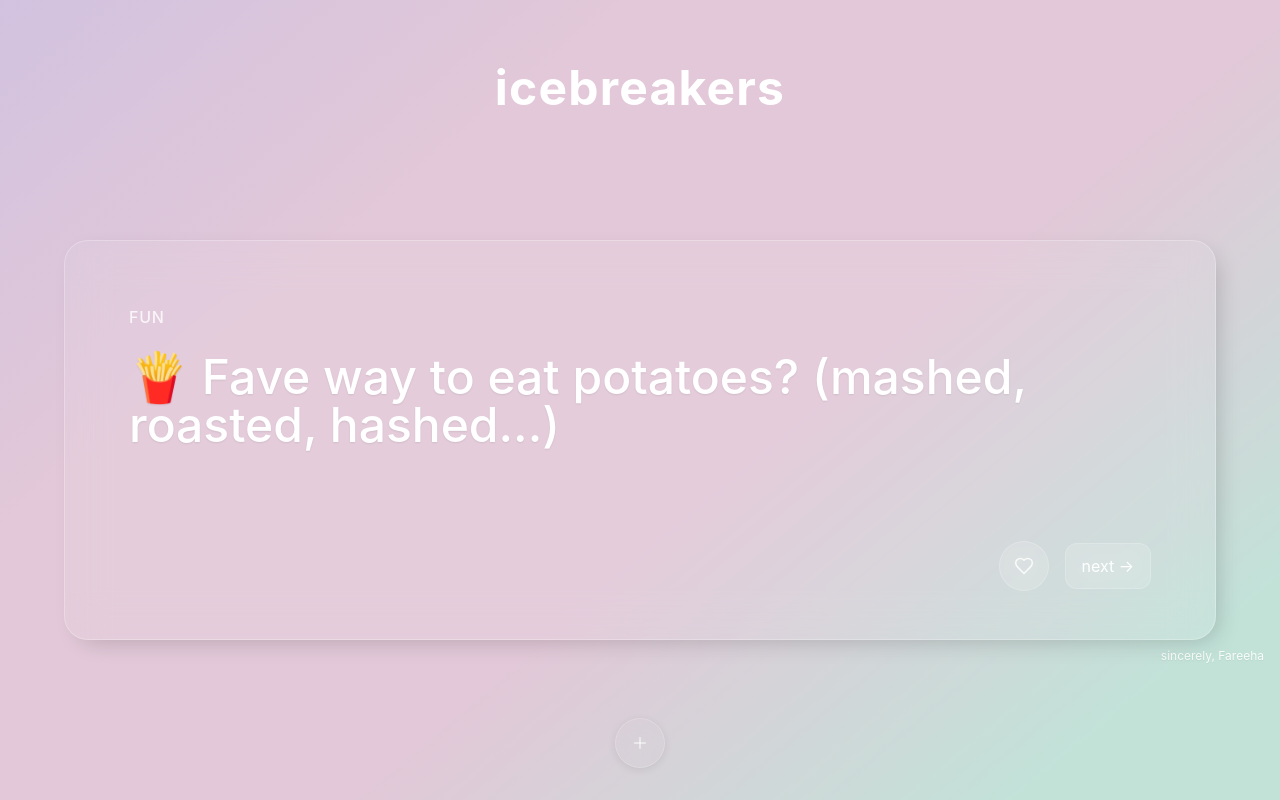
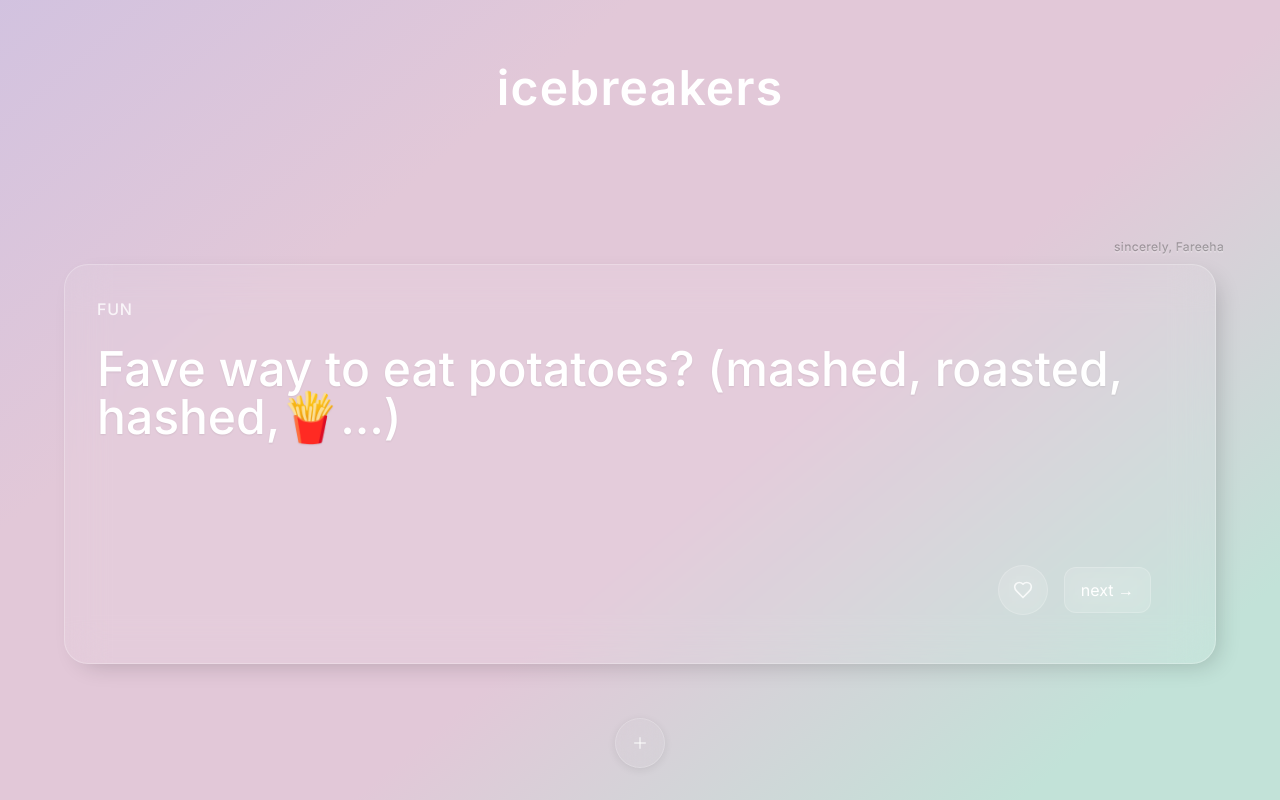
Before and after one commit to fareeha-s/icebreakers, a React (Vite) app: page / in a window 1280 px wide. Built offline with nearby package versions, Linux system fonts and the light colour scheme.

Commit message:
UI improvements: adjusted signature styling with engraved text effect and fixed font consistency

```diff
--- a/index.html
+++ b/index.html
@@ -3,6 +3,9 @@
   <head>
     <meta charset="UTF-8" />
     <link rel="icon" type="image/svg+xml" href="./vite.svg" />
+    <link rel="preconnect" href="https://fonts.googleapis.com">
+    <link rel="preconnect" href="https://fonts.gstatic.com" crossorigin>
+    <link href="https://fonts.googleapis.com/css2?family=Inter:wght@300;400;500;600&display=swap" rel="stylesheet">
     <meta name="viewport" content="width=device-width, initial-scale=1.0" />
     <title>Icebreakers</title>
   </head>
--- a/src/App.tsx
+++ b/src/App.tsx
@@ -4,6 +4,7 @@ import { icebreakers, type Icebreaker } from './data/icebreakers';
 import IcebreakerCard from './components/IcebreakerCard';
 import Sidebar from './components/Sidebar';
 import { ThemePicker } from './components/ThemePicker';
+import Signature from './components/Signature';
 
 function App() {
   const [currentIcebreaker, setCurrentIcebreaker] = useState<Icebreaker>(() => {
@@ -145,9 +146,10 @@ function App() {
         </h1>
 
         {/* Card container moves up smoothly but not centered anymore */}
-        <div className={`flex justify-center transition-all duration-300 ease-in-out
+        <div className={`flex flex-col items-center transition-all duration-300 ease-in-out
           ${isSidebarOpen ? 'mt-[20vh]' : 'mt-[30vh]'}
         `}>
+          <Signature />
           <IcebreakerCard
             icebreaker={currentIcebreaker}
             isFavorite={favorites.some((fav) => fav.id === currentIcebreaker.id)}
@@ -158,10 +160,11 @@ function App() {
 
         {/* Sidebar slides up */}
         <div
-          className={`fixed bottom-0 left-0 right-0 h-[35vh] glass-sidebar
+          className={`fixed bottom-0 left-0 right-0
+            ${isSidebarOpen ? 'h-[30vh] translate-y-0' : 'h-[30vh] translate-y-full'}
+            glass-sidebar
             transition-transform duration-300 ease-in-out z-40
-            ${isSidebarOpen ? 'translate-y-0' : 'translate-y-full'}
-            ${!hasAnimatedOnce && isSidebarOpen ? '[animation:slideUp_0.3s_ease-out]' : ''}`}
+            max-h-[calc(100vh-45vh)]`}
         >
           <Sidebar
             history={history}
--- a/src/components/IcebreakerCard.tsx
+++ b/src/components/IcebreakerCard.tsx
@@ -15,8 +15,13 @@ export default function IcebreakerCard({
   isFavorite,
 }: IcebreakerCardProps) {
   return (
-    <div className="w-[90vw] max-w-[1200px] h-[400px] sm:h-[400px] @media (max-height: 667px) { h-[250px] }">
-      <div className="glass-card w-full h-full px-8 pt-8 pb-8 md:px-12 md:pt-12 md:pb-10 lg:px-16 lg:pt-16 lg:pb-12 relative @media (max-height: 667px) { px-6 pt-6 pb-6 }">
+    <div className="w-[90vw] max-w-[1200px]
+      h-[250px]
+      sm:h-[300px]
+      md:h-[400px]">
+      <div className="glass-card w-full h-full
+        px-6 pt-6 pb-6
+        sm:px-8 sm:pt-8 sm:pb-8">
         <div>
           <span className="text-base text-white/80 uppercase tracking-wider font-medium">
             {icebreaker.category}
@@ -61,17 +66,6 @@ export default function IcebreakerCard({
           </button>
         </div>
       </div>
-
-      <div className="w-[90vw] md:w-[1200px] flex justify-end mt-2">
-        <a
-          href="https://www.linkedin.com/in/fareehas"
-          target="_blank"
-          rel="noopener noreferrer"
-          className="text-xs [text-shadow:_0_1px_1px_rgba(0,0,0,0.05)] text-white/90 hover:text-white transition-colors duration-200"
-        >
-          sincerely, Fareeha
-        </a>
-      </div>
     </div>
   );
 }
--- /dev/null
+++ b/src/components/Signature.tsx
@@ -0,0 +1,14 @@
+export default function Signature() {
+  return (
+    <div className="w-[90vw] md:w-[1200px] flex justify-end mb-2 pr-4">
+      <a
+        href="https://www.linkedin.com/in/fareehas"
+        target="_blank"
+        rel="noopener noreferrer"
+        className="text-xs engraved-text hover:text-white/90 transition-colors duration-200"
+      >
+        sincerely, Fareeha
+      </a>
+    </div>
+  );
+}
--- a/src/data/icebreakers.ts
+++ b/src/data/icebreakers.ts
@@ -278,7 +278,7 @@ export const icebreakers: Icebreaker[] = [
   },
   {
     id: '46',
-    question: "🍟 Fave way to eat potatoes? (mashed, roasted, hashed...)",
+    question: "Fave way to eat potatoes? (mashed, roasted, hashed,🍟...)",
     category: 'fun',
     mode: 'journal'
   },
--- a/src/index.css
+++ b/src/index.css
@@ -146,8 +146,8 @@
   color: transparent;
   background-color: rgba(255, 255, 255, 0.2);
   text-shadow:
-    1px 1px 1px rgba(255, 255, 255, 0.15),
-    -1px -1px 1px rgba(0, 0, 0, 0.4);
+    0 1px 0 rgba(255, 255, 255, 0.15),
+    0 -1px 0 rgba(0, 0, 0, 0.3);
   -webkit-background-clip: text;
   background-clip: text;
   -webkit-font-smoothing: antialiased;
@@ -169,3 +169,7 @@ button {
 .text-shadow-strong {
   text-shadow: 0 2px 4px rgba(0, 0, 0, 0.2);
 }
+
+@media screen and (max-height: 600px) {
+  /* Add your small-screen adjustments here */
+}
```
